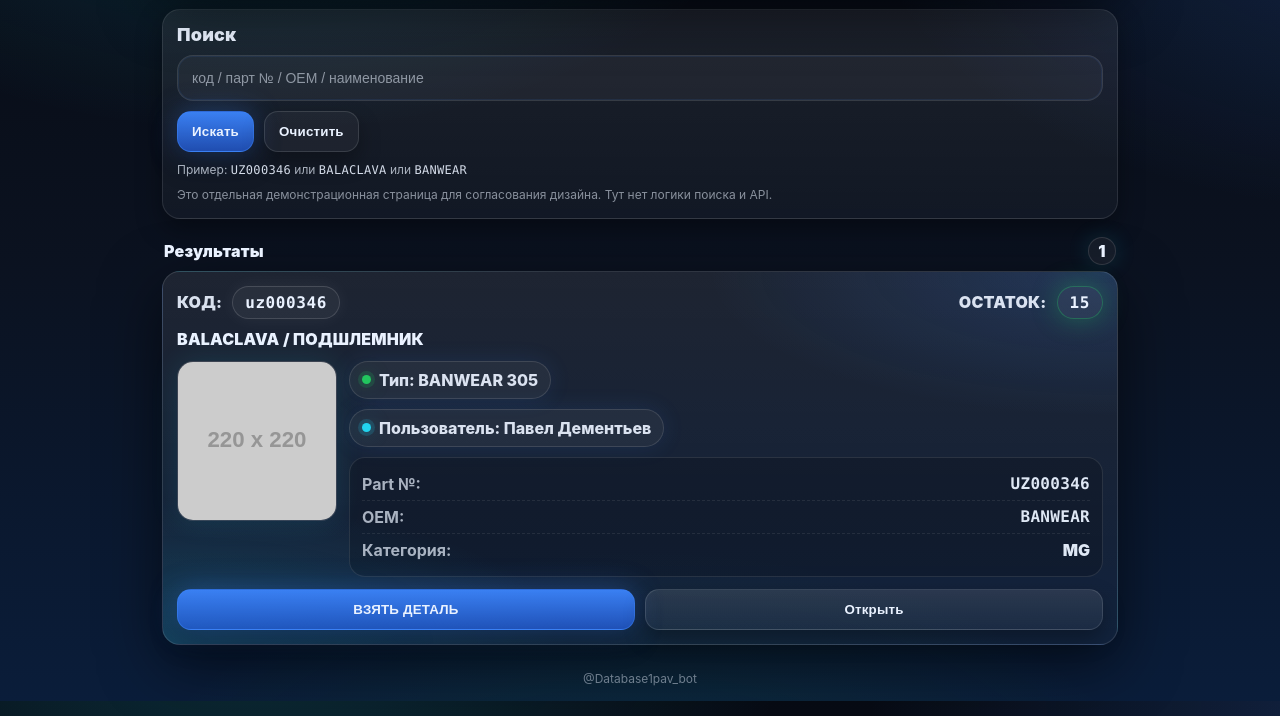
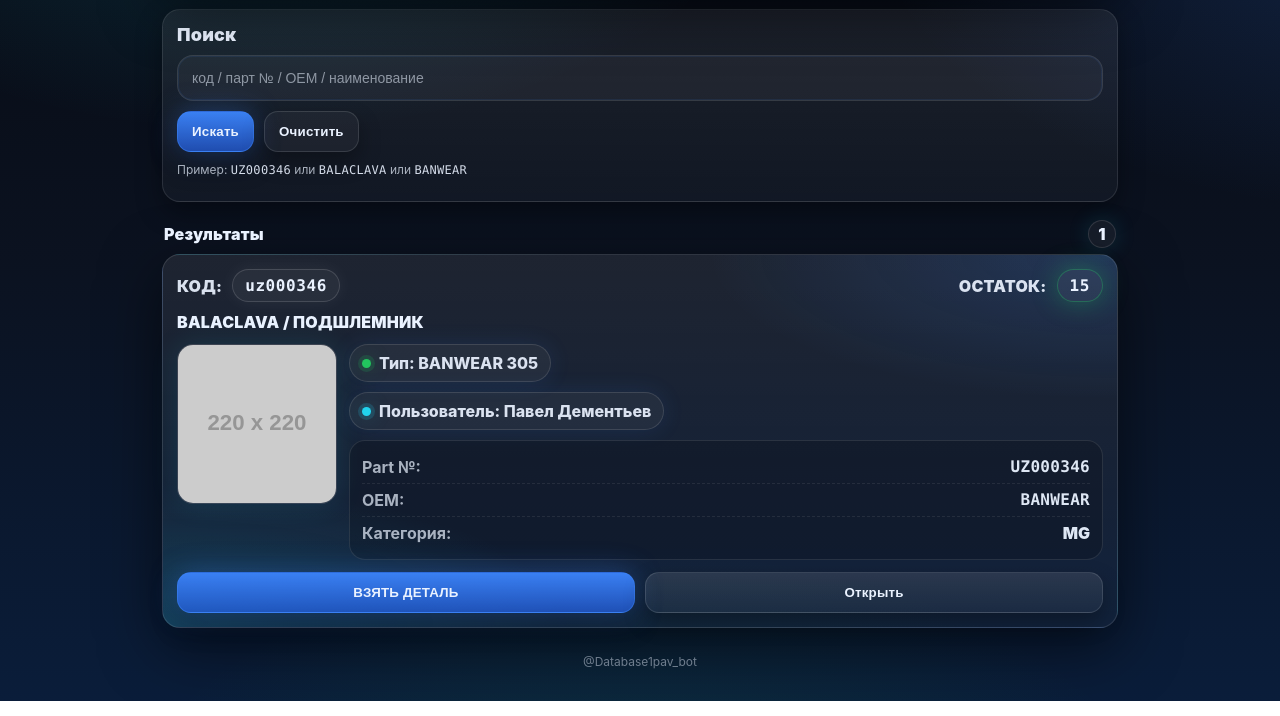
Before and after one commit to Paveld-cloud/CURSOR-BAZA, a plain HTML site: page app/web/index.html in a window 1280 px wide. Shown: the part 99-815 px from the top of the page. Drawn offline with Linux system fonts and the light colour scheme; placeholder pictures from the web are drawn by us.

Commit message:
Update index.html

```diff
--- a/app/web/index.html
+++ b/app/web/index.html
@@ -32,7 +32,6 @@
         </div>
         <div class="hint">Пример: <span class="mono">UZ000346</span> или <span class="mono">BALACLAVA</span> или <span class="mono">BANWEAR</span></div>
         <div class="smallNote" style="margin-top:10px;">
-          Это отдельная демонстрационная страница для согласования дизайна. Тут нет логики поиска и API.
         </div>
       </section>
 
```
